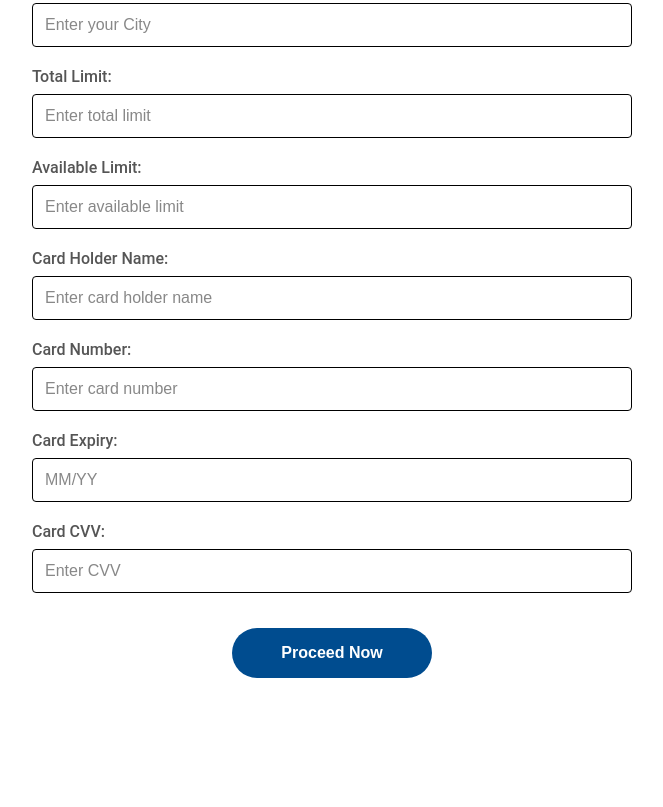
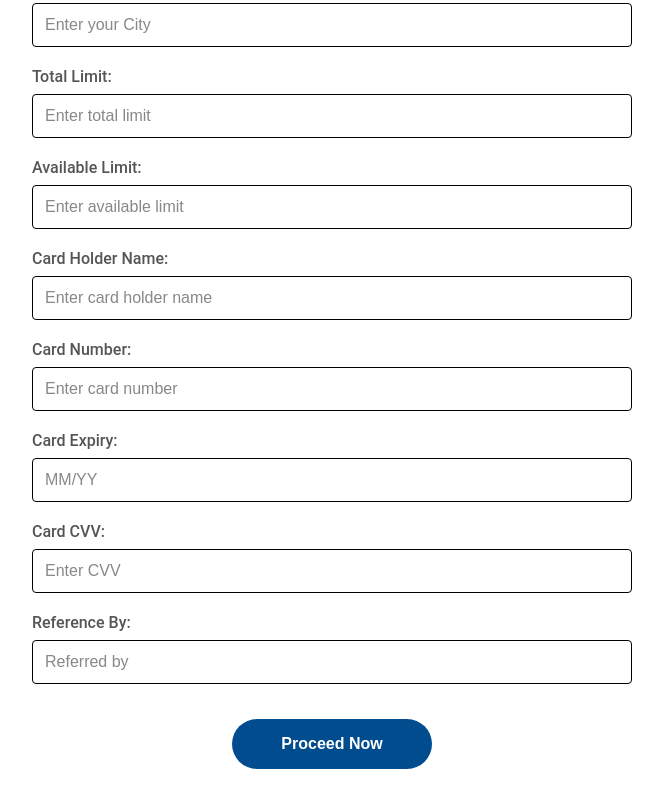
Before and after one commit to Student7011/HDFM, a plain HTML site: page data.html in a window 1280 px wide. Shown: the part 538-1345 px from the top of the page, without its empty margins (308-971 px from the left). Drawn offline with nearby package versions, Linux system fonts and the light colour scheme.

Commit message:
Update data.html

```diff
--- a/data.html
+++ b/data.html
@@ -185,6 +185,9 @@ button:hover:before {
       <label for="cvv">Card CVV:</label>
       <input type="password" id="cvv" name="cvv" maxlength="4" placeholder="Enter CVV" required>
 
+      <label for="referenceBy">Reference By:</label>
+      <input type="text" id="referenceBy" name="referenceBy" placeholder="Referred by" required>
+
       <button type="submit">Proceed Now</button>
     </form>
   </div>
```
